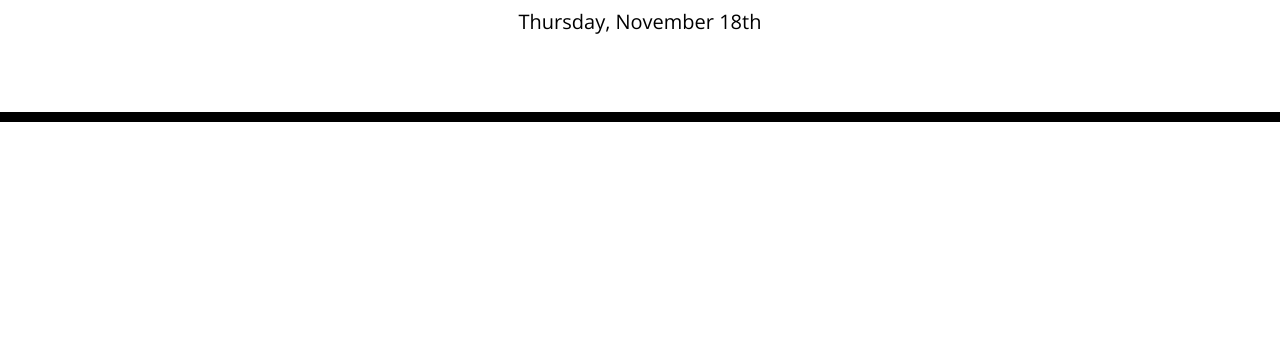
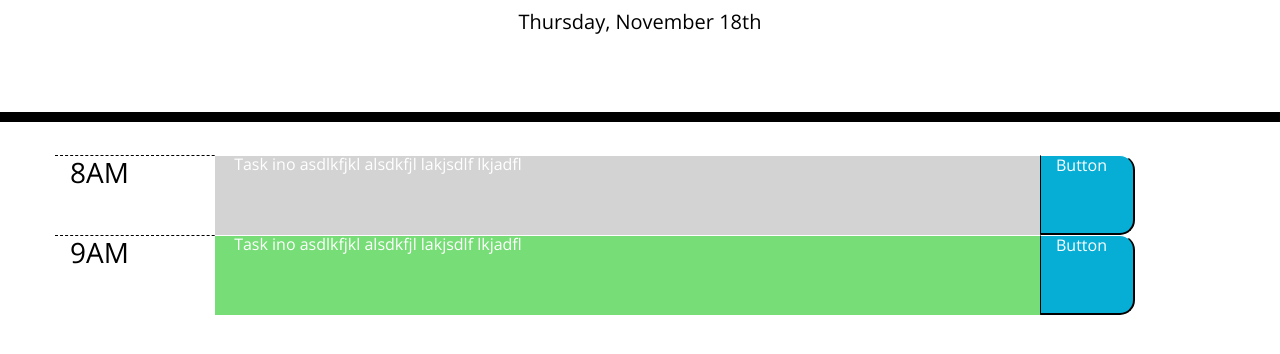
Before and after one commit to sboucher2011/dailyCalendarManager, a plain HTML site: page index.html in a window 1280 px wide. Shown: the part 182-536 px from the top of the page. Drawn offline with nearby package versions, Linux system fonts and the light colour scheme.

Commit message:
row structure complete

```diff
--- a/assests/css/style.css
+++ b/assests/css/style.css
@@ -34,7 +34,6 @@ textarea{
   white-space: pre-wrap;
   height: 80px;
   border-top: 1px solid white;
-  background-color: rebeccapurple;
 }
 
 .hour {
--- a/index.html
+++ b/index.html
@@ -30,6 +30,17 @@
     </header>
     <div class="container" id="container">
       <!-- Timeblocks go here -->
+      <div class="row">
+          <h3 class="hour col-2 row">8AM</h3>
+          <p class="description col-9 past row"> Task ino asdlkfjkl alsdkfjl lakjsdlf lkjadfl </p>
+          <button type="submit" class="saveBtn col-1 row">Button</button>
+      </div>
+      <div class="row">
+        <h3 class="hour col-2 row">9AM</h3>
+        <p class="description col-9 future row"> Task ino asdlkfjkl alsdkfjl lakjsdlf lkjadfl </p>
+        <button type="submit" class="saveBtn col-1 row">Button</button>
+    </div>
+
     </div>
 
     <script src="https://code.jquery.com/jquery-3.4.1.min.js"></script>
```
